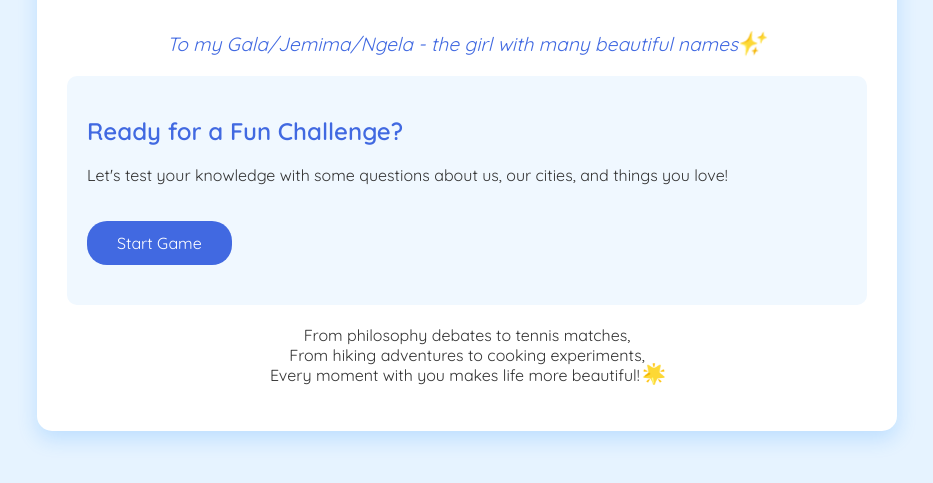
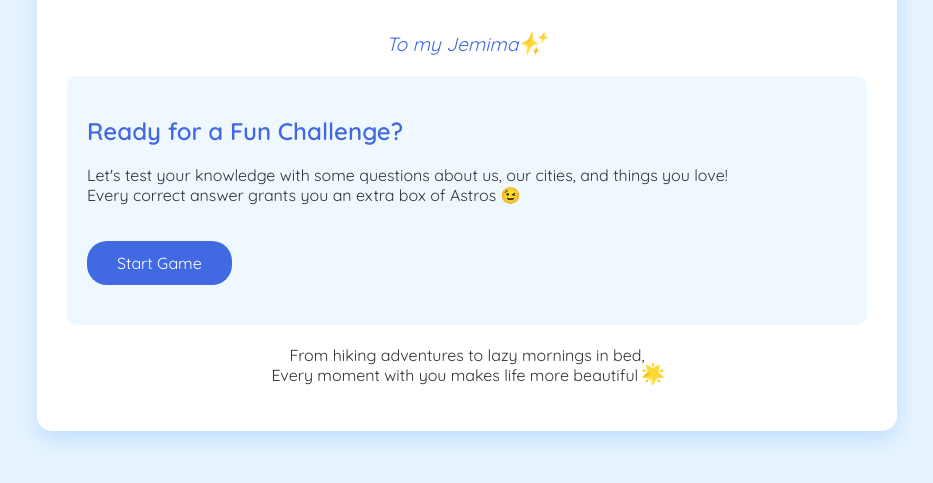
Before and after one commit to susiesusie5/forjemima, a plain HTML site: page index.html in a window 1280 px wide. Shown: the part 119-602 px from the top of the page, without its empty margins (173-1106 px from the left). Drawn offline with Linux system fonts and the light colour scheme.

Commit message:
Update index.html

```diff
--- a/index.html
+++ b/index.html
@@ -161,13 +161,14 @@
         <h1>Happy 3 Months! 💕</h1>
 
         <div class="name-cycling">
-            To my Gala/Jemima/Ngela - the girl with many beautiful names <span class="sparkle">✨</span>
+            To my Jemima <span class="sparkle">✨</span>
         </div>
 
         <div class="game-container">
             <div id="game-start">
                 <h2>Ready for a Fun Challenge?</h2>
-                <p>Let's test your knowledge with some questions about us, our cities, and things you love!</p>
+                <p>Let's test your knowledge with some questions about us, our cities, and things you love! <br>
+                Every correct answer grants you an extra box of Astros 😉</p>
                 <button class="submit-btn" onclick="startGame()">Start Game</button>
             </div>
 
@@ -181,15 +182,19 @@
         </div>
 
         <div style="text-align: center; margin-top: 20px;">
-            <p>From philosophy debates to tennis matches,<br>
-            From hiking adventures to cooking experiments,<br>
-            Every moment with you makes life more beautiful! <span class="sparkle">🌟</span></p>
+            <p>From hiking adventures to lazy mornings in bed,<br>
+            Every moment with you makes life more beautiful <span class="sparkle">🌟</span></p>
         </div>
     </div>
 
     <script>
         // Previous JavaScript remains the same, just updating these functions:
         const questions = [
+            {
+                question: "What did we have for dinner on our second date?",
+                choices: ["Noodles", "Cheese and Tomato Sandwich", "Rice and Chicken", "Fruit"],
+                correct: 1
+            },
             {
                 question: "Which philosopher said 'The unexamined life is not worth living'?",
                 choices: ["Aristotle", "Socrates", "Plato", "Kant"],
@@ -205,30 +210,26 @@
                 choices: ["City of Gold", "Haven of Peace", "Pearl of Africa", "Gateway to Africa"],
                 correct: 1
             },
+
             {
-                question: "Which famous beach is located in Dar es Salaam?",
-                choices: ["Zanzibar Beach", "Coco Beach", "Bondi Beach", "Copacabana"],
+                question: "What did I want to be when I was younger?",
+                choices: ["Maths Teacher", "Fashion Model", "Chef", "Farmer"],
+                correct: 2
+            },
+            {
+                question: "What's the worst queer movie I've ever seen?",
+                choices: ["Blue is the Warmest Colour", "Call Me by Your Name", "Moonlight", "Rafiki"],
                 correct: 1
             },
             {
-                question: "What name do I use when I'm pretending to be serious?",
-                choices: ["Gala", "Ngela", "Jemima", "None of these"],
+                question: "How long did our first proper text conversation last?",
+                choices: ["1 hour", "4 hours", "2.5 hours", "1.5 hours"],
                 correct: 2
             },
             {
-                question: "Which city did you study philosophy in?",
-                choices: ["Johannesburg", "Gaborone", "Dar es Salaam", "Cape Town"],
-                correct: 1
-            },
-            {
-                question: "Which famous tree lines many streets in Dar es Salaam?",
-                choices: ["Baobab", "Jacaranda", "Flame Tree", "Acacia"],
-                correct: 2
-            },
-            {
-                question: "What sport do you enjoy playing?",
-                choices: ["Basketball", "Soccer", "Tennis", "Volleyball"],
-                correct: 2
+                question: "What's my favourite thing about you?",
+                choices: ["Your smile", "Your intelligence", "Your voice", "All of the above"],
+                correct: 3
             }
         ];
 
```
